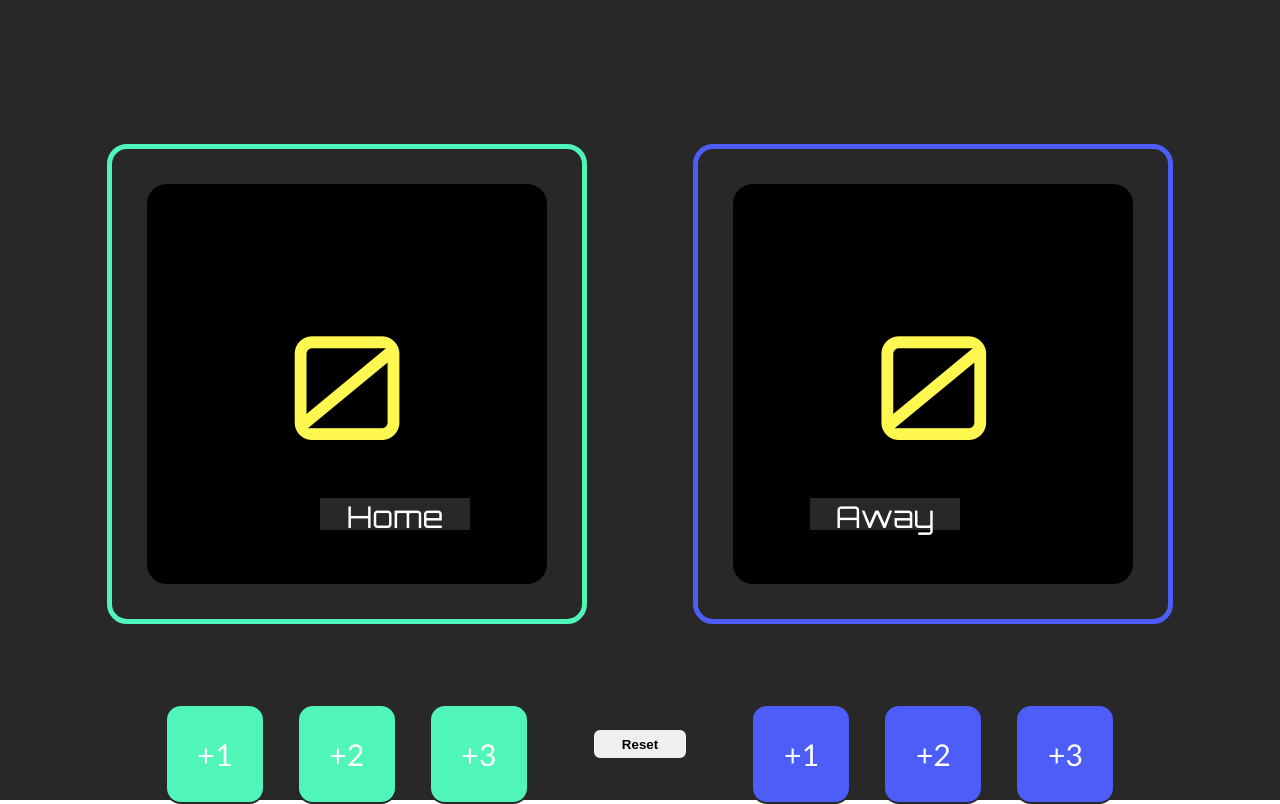
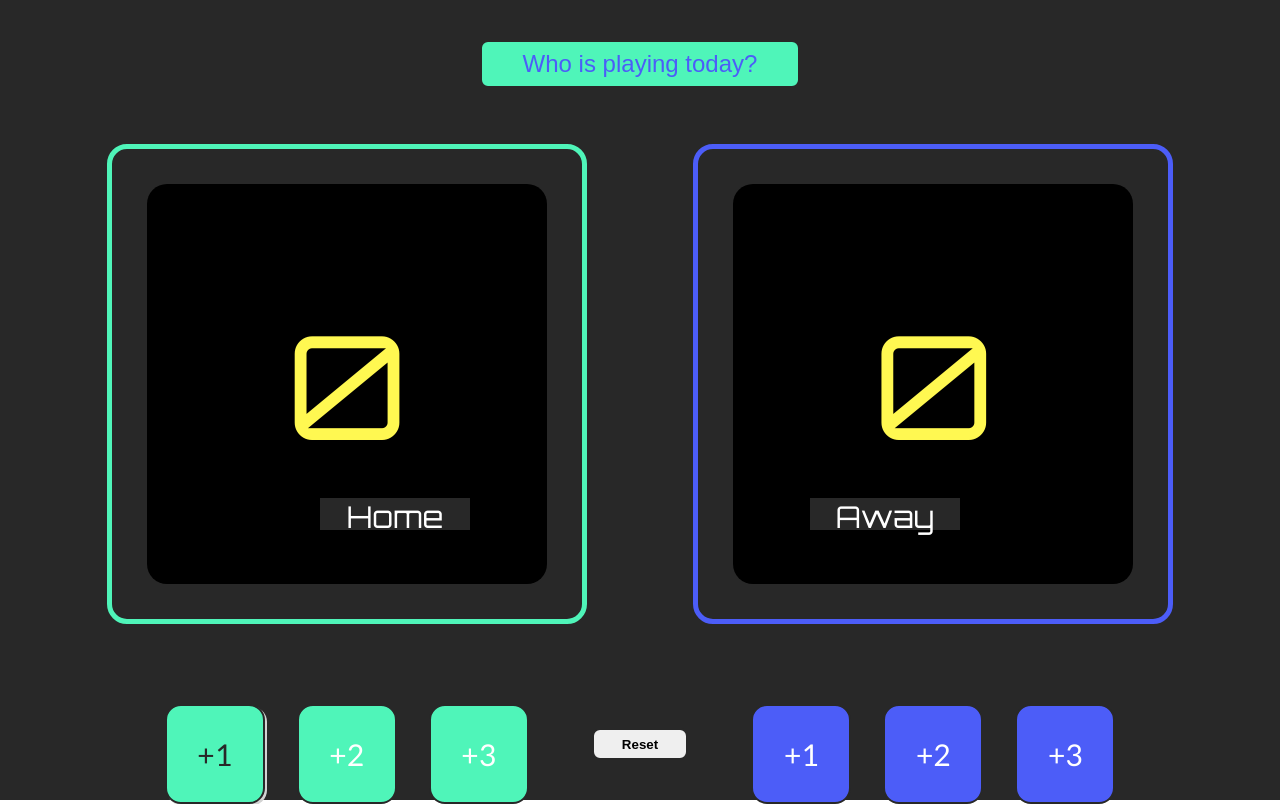
Before and after one commit to jennifermehren/exercise-project-scorekeeper, a plain HTML site: page index.html in a window 1280 px wide. In both pictures the pointer is over the button 214 px from the left and 754 px from the top of the page. Drawn offline with Linux system fonts and the light colour scheme.

Commit message:
styling modal button + hover

```diff
--- a/assets/css/style.css
+++ b/assets/css/style.css
@@ -95,6 +95,11 @@ main {
   color: #ffffff;
 }
 
+.buttonBox button:hover{
+  color: #282828;
+  box-shadow: 2px 2px lightgray;
+}
+
 #greenArea button {
   background-color: #4ff5b9;
 
@@ -116,3 +121,34 @@ main {
   border: 2px #282828 solid;
   font-weight: bold;
 }
+
+#reset:hover{
+  font-size: larger;
+  box-shadow: 2px 2px lightgray;
+}
+
+/* -------modal Button-------- */
+
+#modalButton{
+  position: absolute;
+  top: 5%;
+  height: 3rem;
+  width: 20rem;
+  border-radius: 8px;
+  border: 2px #282828 solid;
+
+  font-size: 1.5rem;
+  background-color:#4ff5b9;
+  color: #4c5df8;
+}
+
+#modalButton:hover{
+  font-weight: bold;
+  font-size: 1.5rem;
+  background-color: #4c5df8 ;
+  color: #4ff5b9;
+}
+
+#modalButton:hover::after{
+  content: ' >>';
+}
--- a/index.html
+++ b/index.html
@@ -8,6 +8,7 @@
   </head>
   <body>
     <main>
+      <button id="modalButton">Who is playing today?</button>
       <section id="greenArea">
         <div class="rectangle" id="greenRectangle">
           <p class="counter" id="counterGreen">0</p>
```
